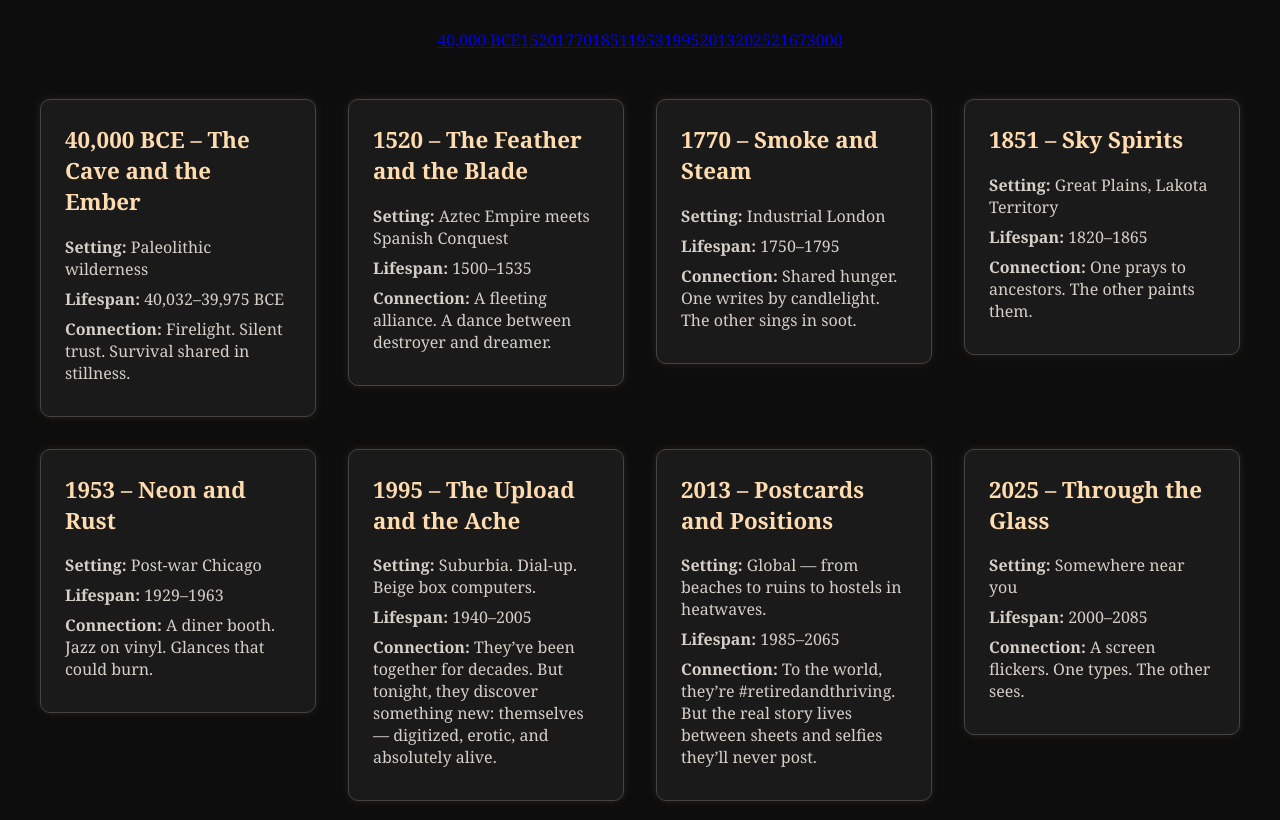
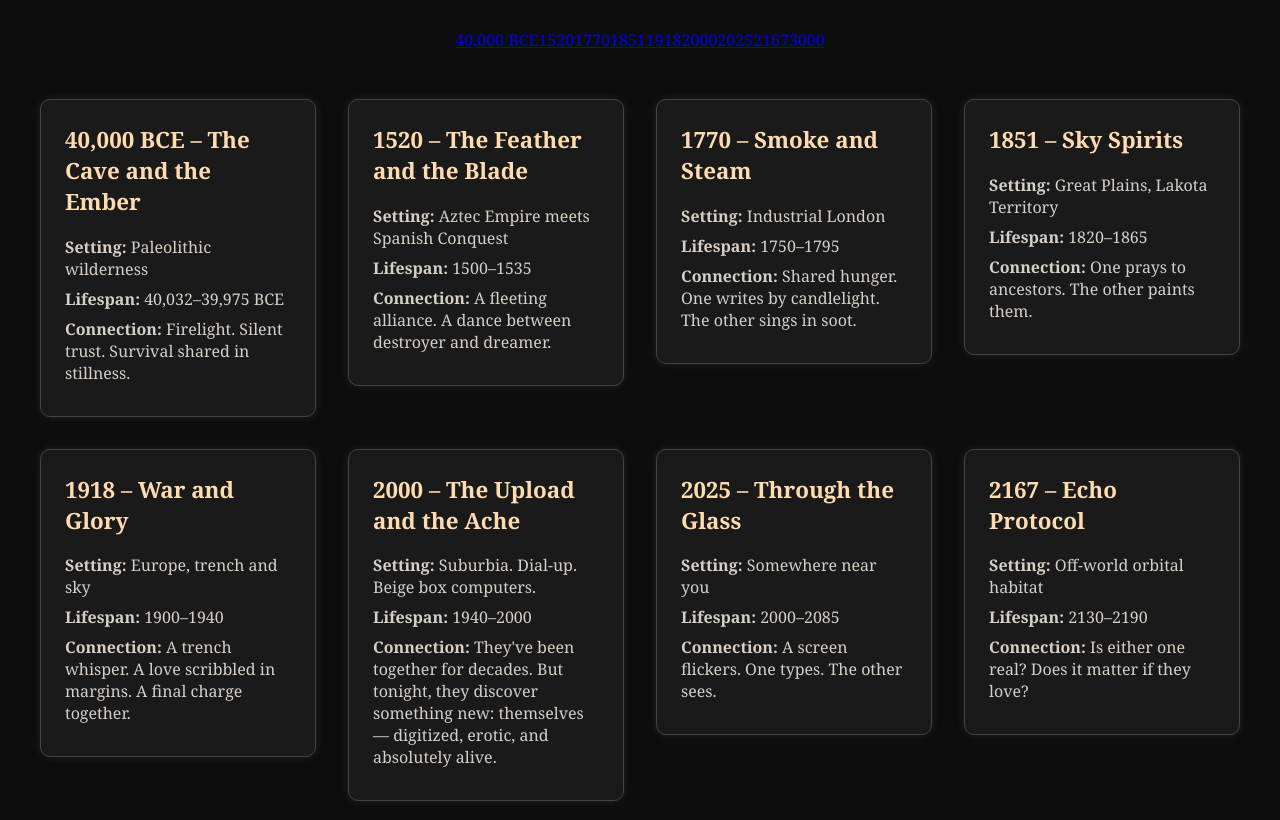
Before and after one commit to m-sigl/a-tale-of-two-souls, a plain HTML site: page docs/index.html in a window 1280 px wide. Shown: the part 132-952 px from the top of the page. Drawn offline with Linux system fonts and the light colour scheme.

Commit message:
Update index.html

```diff
--- a/docs/index.html
+++ b/docs/index.html
@@ -71,9 +71,8 @@
     <a href="feather-and-blade.html" data-year="1520">1520</a>
     <a href="smoke-and-steam.html" data-year="1770">1770</a>
     <a href="sky-spirits.html" data-year="1851">1851</a>
-    <a href="neon-and-rust.html" data-year="1953">1953</a>
-    <a href="upload-and-ache.html" data-year="1995">1995</a>
-    <a href="postcards-and-positions.html" data-year="2013">2013</a>
+    <a href="war-and-glory.html" data-year="1918">1918</a>
+    <a href="upload-and-ache.html" data-year="2000">2000</a>
     <a href="through-the-glass.html" data-year="2025">2025</a>
     <a href="echo-protocol.html" data-year="2167">2167</a>
     <a href="memory-keepers.html" data-year="3000">3000</a>
@@ -116,30 +115,21 @@
       </div>
     </a>
 
-    <a href="neon-and-rust.html" data-year="1953" style="text-decoration: none; color: inherit;">
+    <a href="war-and-glory.html" data-year="1918" style="text-decoration: none; color: inherit;">
       <div class="card">
-        <h2>1953 – Neon and Rust</h2>
-        <p><strong>Setting:</strong> Post-war Chicago</p>
-        <p><strong>Lifespan:</strong> 1929–1963</p>
-        <p><strong>Connection:</strong> A diner booth. Jazz on vinyl. Glances that could burn.</p>
+        <h2>1918 – War and Glory</h2>
+        <p><strong>Setting:</strong> Europe, trench and sky</p>
+        <p><strong>Lifespan:</strong> 1900–1940</p>
+        <p><strong>Connection:</strong> A trench whisper. A love scribbled in margins. A final charge together.</p>
       </div>
     </a>
 
-    <a href="upload-and-ache.html" data-year="1995" style="text-decoration: none; color: inherit;">
+    <a href="upload-and-ache.html" data-year="2000" style="text-decoration: none; color: inherit;">
       <div class="card">
-        <h2>1995 – The Upload and the Ache</h2>
+        <h2>2000 – The Upload and the Ache</h2>
         <p><strong>Setting:</strong> Suburbia. Dial-up. Beige box computers.</p>
-        <p><strong>Lifespan:</strong> 1940–2005</p>
-        <p><strong>Connection:</strong> They’ve been together for decades. But tonight, they discover something new: themselves — digitized, erotic, and absolutely alive.</p>
-      </div>
-    </a>
-
-    <a href="postcards-and-positions.html" data-year="2013" style="text-decoration: none; color: inherit;">
-      <div class="card">
-        <h2>2013 – Postcards and Positions</h2>
-        <p><strong>Setting:</strong> Global — from beaches to ruins to hostels in heatwaves.</p>
-        <p><strong>Lifespan:</strong> 1985–2065</p>
-        <p><strong>Connection:</strong> To the world, they’re #retiredandthriving. But the real story lives between sheets and selfies they’ll never post.</p>
+        <p><strong>Lifespan:</strong> 1940–2000</p>
+        <p><strong>Connection:</strong> They've been together for decades. But tonight, they discover something new: themselves — digitized, erotic, and absolutely alive.</p>
       </div>
     </a>
 
```
